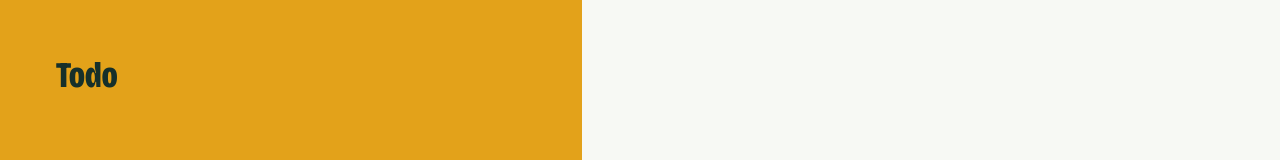
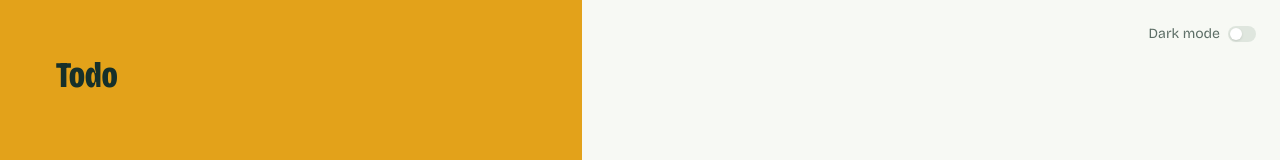
Before and after one commit to renteadan/todo-nest, a Next.js app in the folder frontend/: page / in a window 1280 px wide. Shown: the top 160 px of the page. Built offline with nearby package versions, Linux system fonts and the light colour scheme.

Commit message:
feat(frontend): dark mode switch on the login and signup pages
Co-Authored-By: Claude Opus 5.5 <noreply@anthropic.com>

```diff
--- a/frontend/app/auth-shell.tsx
+++ b/frontend/app/auth-shell.tsx
@@ -1,4 +1,5 @@
 import Link from 'next/link';
+import { ThemeSwitch } from './theme-switch';
 
 /** The login and signup frame: a marigold brand panel beside the form. */
 export function AuthShell({ children }: { children: React.ReactNode }) {
@@ -18,7 +19,10 @@ export function AuthShell({ children }: { children: React.ReactNode }) {
           <TickDemo />
         </div>
       </section>
-      <div className="flex items-start justify-center px-6 py-10 sm:py-16 lg:items-center">
+      <div className="relative flex items-start justify-center px-6 py-10 sm:py-16 lg:items-center">
+        <div className="absolute top-4 right-6 lg:top-6">
+          <ThemeSwitch className="switch-label" />
+        </div>
         <div className="w-full max-w-sm">{children}</div>
       </div>
     </main>
--- a/frontend/app/theme-switch.tsx
+++ b/frontend/app/theme-switch.tsx
@@ -7,9 +7,11 @@ const systemTheme = () => (matchMedia(dark).matches ? 'dark' : 'light');
  * Pins light or dark over the system theme. Picking the theme the system
  * already shows drops the pin, so the app follows the system again.
  */
-export function ThemeSwitch() {
+export function ThemeSwitch({
+  className = 'menu-item cursor-pointer select-none',
+}) {
   return (
-    <label className="menu-item cursor-pointer select-none">
+    <label className={className}>
       Dark mode
       <input
         type="checkbox"
```
